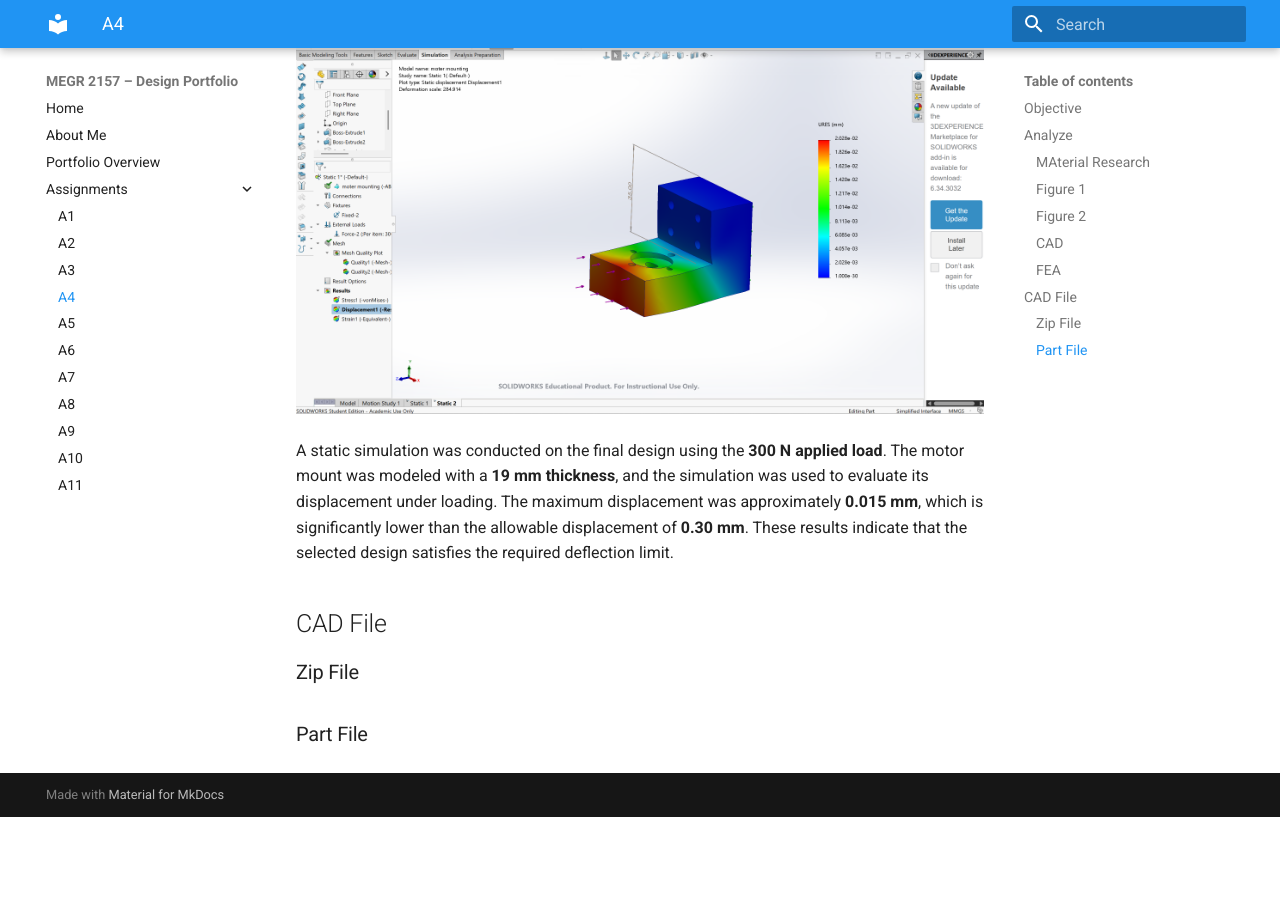
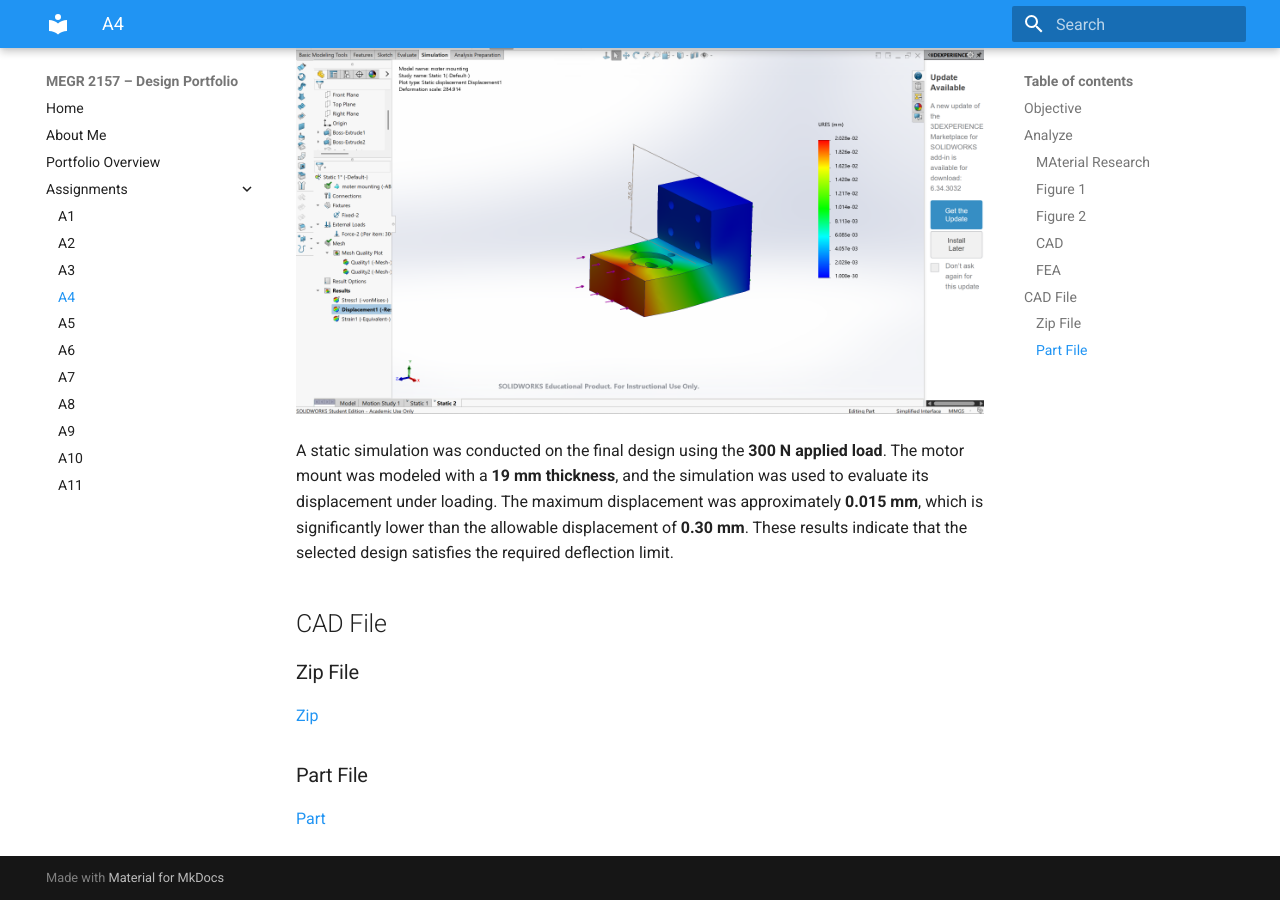
Before and after one commit to rsmith367-ux/design-projects-portfolio, an MkDocs documentation site: the page built from docs/assignments/A04/index.md, in a window 1280 px wide and 900 px high, scrolled down 7198 px. Built offline with MkDocs 1.6.1 and Material for MkDocs 9.7.7, drawn with Linux system fonts in a browser that asks for light colours; before the commit the page ends 8015 px from its top, so only the background shows below that.

Commit message:
Modify CAD file links in index.md
Updated links for CAD files in the assignment documentation.

```diff
--- a/docs/assignments/A04/index.md
+++ b/docs/assignments/A04/index.md
@@ -49,5 +49,6 @@ A static simulation was conducted on the final design using the **300 N applied
 
 ## CAD File
 ### Zip File
-
+[Zip](motermounting.zip)
 ### Part File
+[Part](motermounting.SLDPRT)
```
